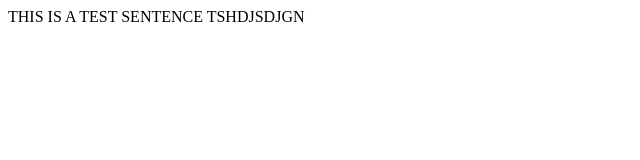
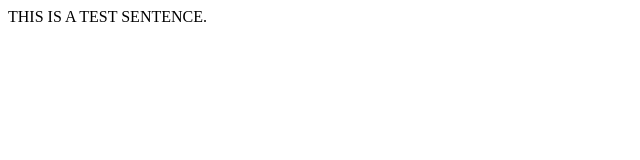
Before and after one commit to YahyeTest/Test1, a plain HTML site: page git_tst/index.html in a window 1280 px wide. Shown: the whole page, without its empty margins (0-640 px from the left). Drawn offline with Linux system fonts and the light colour scheme.

Commit message:
change index.html

```diff
--- a/git_tst/index.html
+++ b/git_tst/index.html
@@ -4,6 +4,6 @@
 	</head>
 
 	<body>
-		<p>THIS IS A TEST SENTENCE TSHDJSDJGN</p>
+		<p>THIS IS A TEST SENTENCE.</p>
 	</body>
 </html>
```
